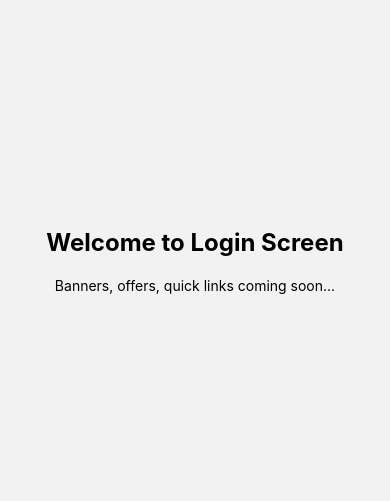
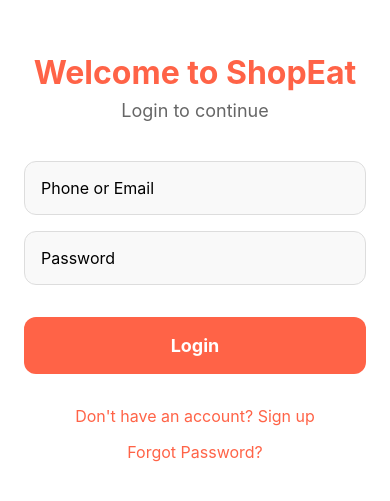
Before and after one commit to RohitVenkateshManchala/ShopEat, a React Native app: screen /Login in a window 390 px wide. Shown: the part 161-662 px from the top of the page. Built offline with nearby package versions, Linux system fonts and the light colour scheme; what react-native-worklets would draw is missing.

Commit message:
Login Component

```diff
--- a/src/features/auth/screens/LoginScreen.tsx
+++ b/src/features/auth/screens/LoginScreen.tsx
@@ -1,16 +1,141 @@
-import React from 'react';
-import { View, Text, StyleSheet } from 'react-native';
+import React, { useState } from 'react';
+import {
+  View,
+  Text,
+  TextInput,
+  TouchableOpacity,
+  StyleSheet,
+  KeyboardAvoidingView,
+  Platform,
+  ScrollView,
+  Alert,
+} from 'react-native';
+import { useAppDispatch } from '../../../redux/hooks';
+import { loginSuccess } from '../../../redux/slices/authSlice';
+import { useNavigation } from '@react-navigation/native';
 
 export default function LoginScreen() {
+  const [phoneOrEmail, setPhoneOrEmail] = useState('');
+  const [password, setPassword] = useState('');
+  const dispatch = useAppDispatch();
+  const navigation = useNavigation();
+
+  const handleLogin = () => {
+    // Very basic validation (improve later)
+    if (!phoneOrEmail || !password) {
+      Alert.alert('Error', 'Please enter phone/email and password');
+      return;
+    }
+
+    // For testing: fake successful login
+    // In real app → call API → save token → get user data
+    dispatch(
+      loginSuccess({
+        name: 'Rohit Test',
+        email: phoneOrEmail,
+      })
+    );
+
+    Alert.alert('Success', 'Logged in! (fake for now)');
+    // Navigation will auto-redirect because isAuthenticated changed
+  };
+
   return (
-    <View style={styles.container}>
-      <Text style={styles.text}>Welcome to Login Screen</Text>
-      <Text>Banners, offers, quick links coming soon...</Text>
-    </View>
+    <KeyboardAvoidingView
+      behavior={Platform.OS === 'ios' ? 'padding' : 'height'}
+      style={styles.container}
+    >
+      <ScrollView contentContainerStyle={styles.scrollContent}>
+        <Text style={styles.title}>Welcome to ShopEat</Text>
+        <Text style={styles.subtitle}>Login to continue</Text>
+
+        <TextInput
+          style={styles.input}
+          placeholder="Phone or Email"
+          value={phoneOrEmail}
+          onChangeText={setPhoneOrEmail}
+          keyboardType="email-address"
+          autoCapitalize="none"
+        />
+
+        <TextInput
+          style={styles.input}
+          placeholder="Password"
+          value={password}
+          onChangeText={setPassword}
+          secureTextEntry
+          autoCapitalize="none"
+        />
+
+        <TouchableOpacity style={styles.button} onPress={handleLogin}>
+          <Text style={styles.buttonText}>Login</Text>
+        </TouchableOpacity>
+
+        <TouchableOpacity
+          onPress={() => Alert.alert('Coming soon', 'Signup flow in next step')}
+        >
+          <Text style={styles.link}>Don't have an account? Sign up</Text>
+        </TouchableOpacity>
+
+        <TouchableOpacity
+          onPress={() => Alert.alert('Coming soon', 'Forgot password flow')}
+        >
+          <Text style={styles.link}>Forgot Password?</Text>
+        </TouchableOpacity>
+      </ScrollView>
+    </KeyboardAvoidingView>
   );
 }
 
 const styles = StyleSheet.create({
-  container: { flex: 1, justifyContent: 'center', alignItems: 'center' },
-  text: { fontSize: 24, fontWeight: 'bold', marginBottom: 20 },
+  container: {
+    flex: 1,
+    backgroundColor: '#fff',
+  },
+  scrollContent: {
+    flexGrow: 1,
+    justifyContent: 'center',
+    padding: 24,
+  },
+  title: {
+    fontSize: 32,
+    fontWeight: 'bold',
+    color: '#FF6347',
+    textAlign: 'center',
+    marginBottom: 8,
+  },
+  subtitle: {
+    fontSize: 18,
+    color: '#666',
+    textAlign: 'center',
+    marginBottom: 40,
+  },
+  input: {
+    borderWidth: 1,
+    borderColor: '#ddd',
+    borderRadius: 12,
+    padding: 16,
+    fontSize: 16,
+    marginBottom: 16,
+    backgroundColor: '#f9f9f9',
+  },
+  button: {
+    backgroundColor: '#FF6347',
+    borderRadius: 12,
+    padding: 18,
+    alignItems: 'center',
+    marginTop: 16,
+    marginBottom: 24,
+  },
+  buttonText: {
+    color: '#fff',
+    fontSize: 18,
+    fontWeight: 'bold',
+  },
+  link: {
+    color: '#FF6347',
+    fontSize: 16,
+    textAlign: 'center',
+    marginVertical: 8,
+  },
 });
```
